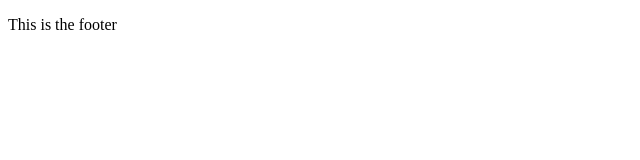
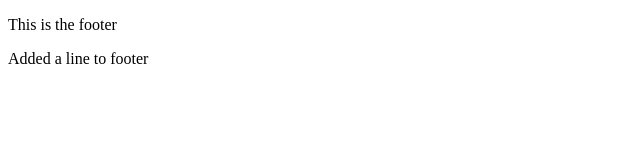
Before and after one commit to Patriciadot/version-control-simulation-Patricia, a plain HTML site: page index.html in a window 1280 px wide. Shown: the whole page, without its empty margins (0-640 px from the left). Drawn offline with Linux system fonts and the light colour scheme.

Commit message:
Added a line to footer

```diff
--- a/index.html
+++ b/index.html
@@ -8,6 +8,7 @@
 <body>
     <footer>
         <p>This is the footer</p>
+        <p>Added a line to footer</p>
     </footer>
 
 </body>
```
